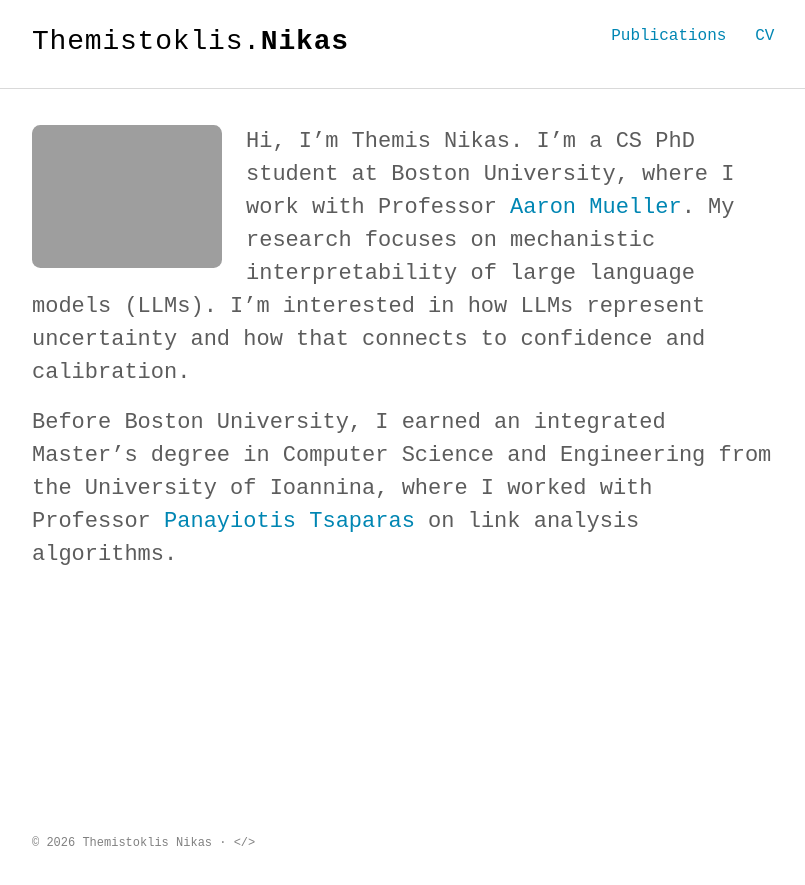
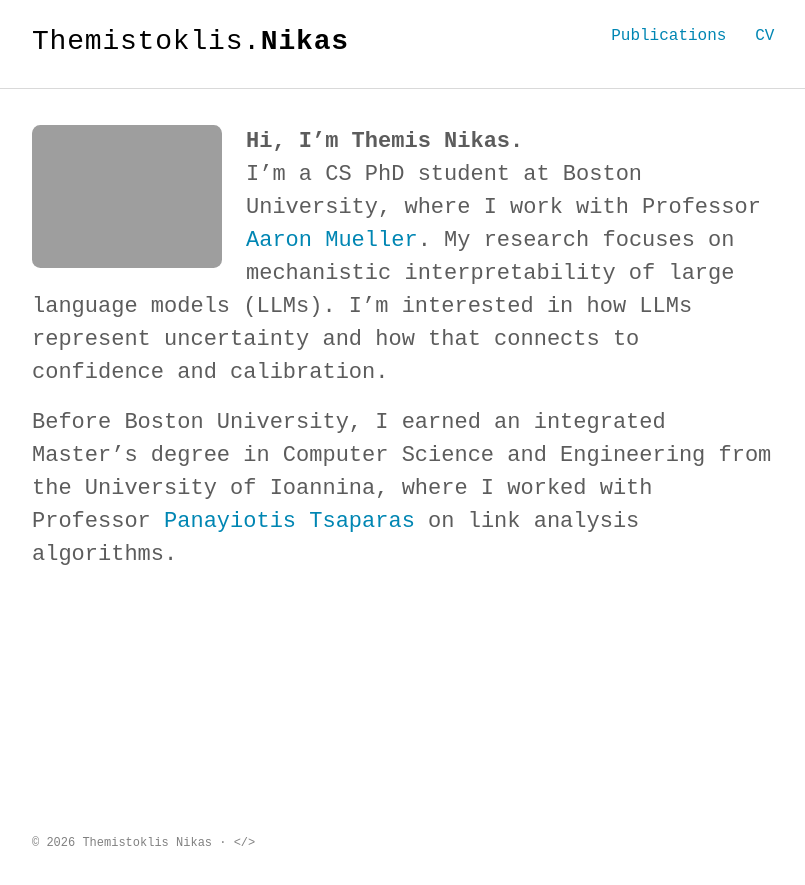
Before and after one commit to tnikas/tnikas.github.io, a Jekyll site: the page built from index.html, in a window 1280 px wide. Shown: the top 885 px of the page, without its empty margins (232-1037 px from the left). Built offline with Jekyll 4.4.1, drawn with Linux system fonts in a browser that asks for light colours; some web fonts are replaced.

Commit message:
Update intro section

```diff
--- a/_includes/intro.html
+++ b/_includes/intro.html
@@ -5,8 +5,7 @@
     </figure>
 
     <p class="lead">
-      Hi, I’m Themis Nikas.
-
+      <span class="intro-name">Hi, I’m Themis Nikas.</span><br>
       I’m a CS PhD student at Boston University, where I work with Professor
       <a href="https://aaronmueller.github.io/" target="_blank" rel="noopener"> Aaron Mueller</a>.
       My research focuses on mechanistic interpretability of large language models (LLMs). I’m interested in how LLMs represent
--- a/assets/scss/_layout.scss
+++ b/assets/scss/_layout.scss
@@ -98,6 +98,10 @@ hr {
 
   a {
     @extend .link;
+  }
+
+  .intro-name {
+    font-weight: 700;
   }
 
   > .container {
```
